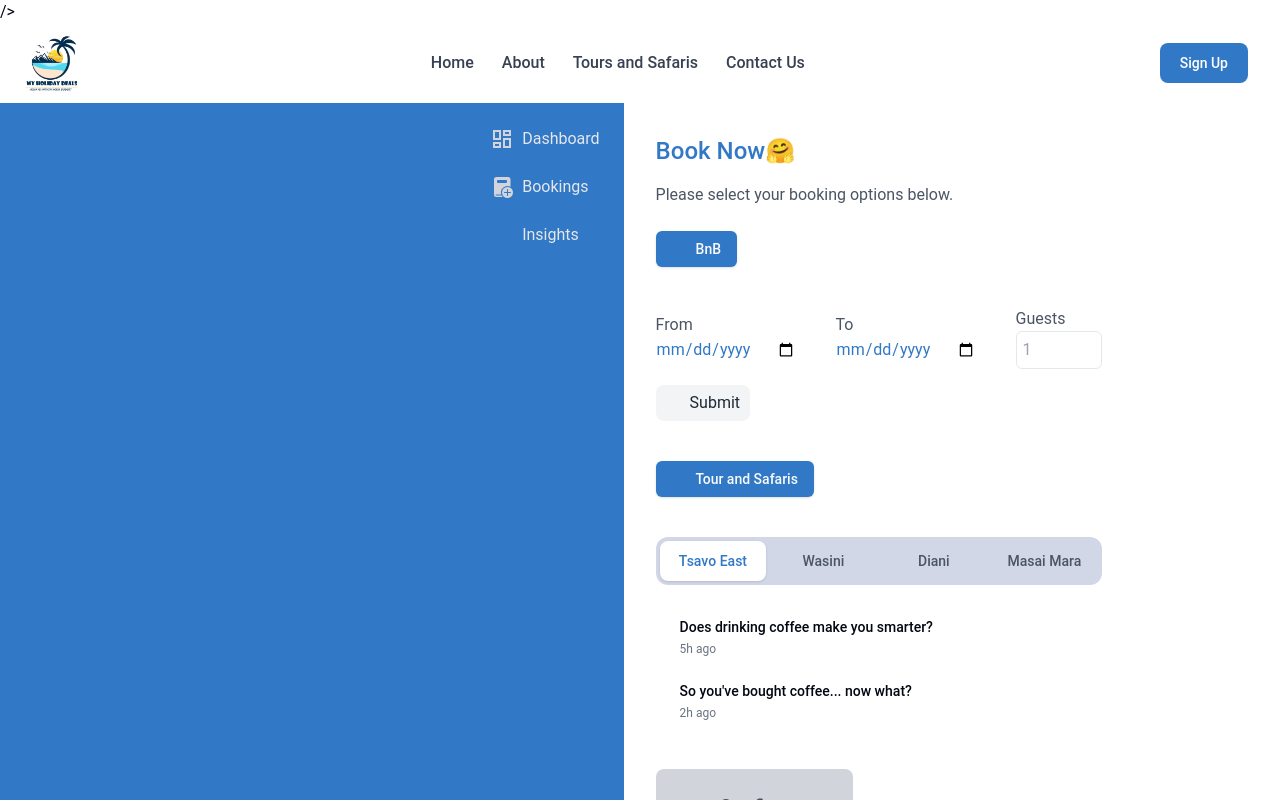
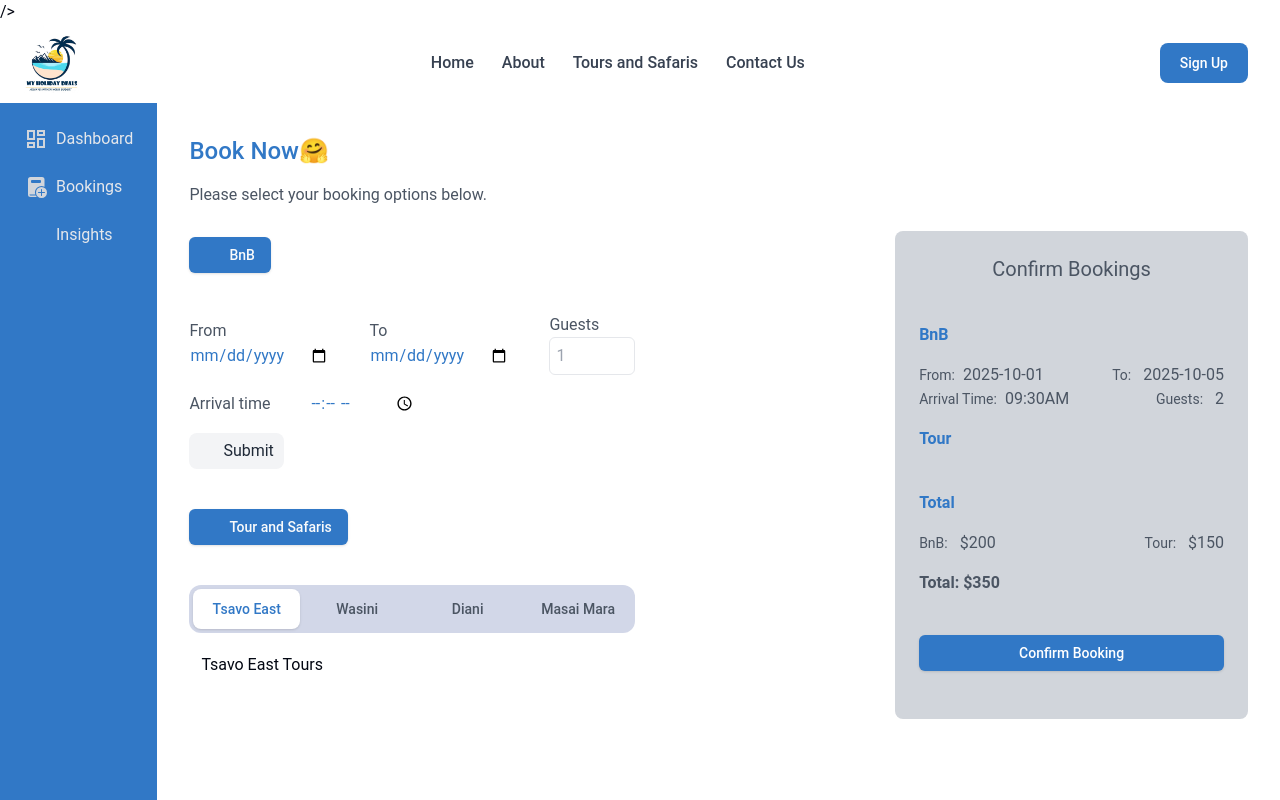
Before and after one commit to Paulhakeem/BnB, a Vue app in the folder BnB/: page /book-now in a window 1280 px wide. Shown: the top 800 px of the page. Built offline with nearby package versions, Linux system fonts and the light colour scheme; some icons are missing.

Commit message:
ading more components

```diff
--- a/BnB/src/components/BnB.vue
+++ b/BnB/src/components/BnB.vue
@@ -32,6 +32,11 @@
         />
       </div>
     </div>
+
+    <div class="flex gap-10 items-center mb-4">
+      <label for="text" class="text-gray-600">Arrival time</label>
+      <input type="time" class="text-[#3178c6]" />
+    </div>
     <a
       class="text-md py-1.5 px-2.5 inline-flex items-center gap-x-1.5 text-gray-800 bg-gray-100 hover:text-[#3178c6] rounded-lg focus:outline-hidden focus:text-[#3178c6]"
       href="#"
--- a/BnB/src/components/Booking/BookingMenu.vue
+++ b/BnB/src/components/Booking/BookingMenu.vue
@@ -1,9 +1,9 @@
 <template>
   <!-- Small Device -->
-  <div class="bg-[#3178c6] z-50 flex justify-between items-start sticky top-0 w-full">
+  <div class="bg-[#3178c6] z-50 flex justify-between items-start sticky top-0">
     <div v-for="(item, index) in icon" :key="index">
       <div
-        class="flex lg:hidden z-50 items-center justify-between p-4"
+        class="lg:hidden z-50 items-center p-4"
       >
         <Icon :icon="item.icon" class="cursor-pointer text-3xl text-gray-200" />
       </div>
--- /dev/null
+++ b/BnB/src/components/Tours/Diani.vue
@@ -0,0 +1,5 @@
+<template>
+  <div>Diani</div>
+</template>
+
+<script setup></script>
--- /dev/null
+++ b/BnB/src/components/Tours/MasaiMara.vue
@@ -0,0 +1,5 @@
+<template>
+  <div>masai mara</div>
+</template>
+
+<script setup></script>
--- /dev/null
+++ b/BnB/src/components/Tours/TsavoEast.vue
@@ -0,0 +1,5 @@
+<template>
+  <div>Tsavo East Tours</div>
+</template>
+
+<script setup></script>
--- /dev/null
+++ b/BnB/src/components/Tours/Wasini.vue
@@ -0,0 +1,5 @@
+<template>
+  <div>wasini</div>
+</template>
+
+<script setup></script>
--- a/BnB/src/components/Tours/tabs.vue
+++ b/BnB/src/components/Tours/tabs.vue
@@ -31,31 +31,11 @@
             'ring-white/60 ring-offset-2 ring-offset-[#3178c6] focus:outline-none focus:ring-2',
           ]"
         >
-          <ul>
-            <li
-              v-for="post in posts"
-              :key="post.id"
-              class="relative rounded-md p-3 hover:bg-gray-100"
-            >
-              <h3 class="text-sm font-medium leading-5">
-                {{ post.title }}
-              </h3>
-
-              <ul
-                class="mt-1 flex space-x-1 text-xs font-normal leading-4 text-gray-500"
-              >
-                <li>{{ post.date }}</li>
-              </ul>
-
-              <a
-                href="#"
-                :class="[
-                  'absolute inset-0 rounded-md',
-                  'ring-[#3178c6] focus:z-10 focus:outline-none focus:ring-2',
-                ]"
-              />
-            </li>
-          </ul>
+          <component
+            v-if="posts[0].component"
+            :is="posts[0].component"
+            class="w-full h-full"
+          />
         </TabPanel>
       </TabPanels>
     </TabGroup>
@@ -65,54 +45,30 @@
 <script setup>
 import { ref } from "vue";
 import { TabGroup, TabList, Tab, TabPanels, TabPanel } from "@headlessui/vue";
+import MasaiMara from "./MasaiMara.vue";
+import TsavoEast from "./TsavoEast.vue";
+import Wasini from "./Wasini.vue";
+import Diani from "./Diani.vue";
 
 const categories = ref({
   "Tsavo East": [
     {
-      id: 1,
-      title: "Does drinking coffee make you smarter?",
-      date: "5h ago",
-    },
-    {
-      id: 2,
-      title: "So you've bought coffee... now what?",
-      date: "2h ago",
+      component: TsavoEast,
     },
   ],
   Wasini: [
     {
-      id: 1,
-      title: "Is tech making coffee better or worse?",
-      date: "Jan 7",
-    },
-    {
-      id: 2,
-      title: "The most innovative things happening in coffee",
-      date: "Mar 19",
+      component: Wasini
     },
   ],
   Diani: [
     {
-      id: 1,
-      title: "Ask Me Anything: 10 answers to your questions about coffee",
-      date: "2d ago",
-    },
-    {
-      id: 2,
-      title: "The worst advice we've ever heard about coffee",
-      date: "4d ago",
+      component: Diani
     },
   ],
   "Masai Mara": [
     {
-      id: 1,
-      title: "Ask Me Anything: 10 answers to your questions about coffee",
-      date: "2d ago",
-    },
-    {
-      id: 2,
-      title: "The worst advice we've ever heard about coffee",
-      date: "4d ago",
+      component: MasaiMara,
     },
   ],
 });
--- a/BnB/src/views/BookNow.vue
+++ b/BnB/src/views/BookNow.vue
@@ -12,32 +12,59 @@
 
         <div class="flex-wrap lg:flex justify-between items-center">
           <div class="col-span-2">
-           <div class="space-y-10 mb-6 ">
+            <div class="space-y-10 mb-6">
               <Button class="flex gap-2 items-center bg-[#3178c6]">
                 <Icon icon="si:add-circle-fill" />
                 BnB</Button
               >
               <!-- section -->
-          <BnB/>
+              <BnB />
               <!--section  -->
               <Button class="flex gap-2 items-center bg-[#3178c6]">
                 <Icon icon="si:add-circle-fill" />
                 Tour and Safaris
               </Button>
               <!--section  -->
-          <Tabs/>
+              <Tabs />
               <!--section  -->
             </div>
           </div>
           <div class="bg-gray-300 p-6 rounded-lg w-full lg:w-1/3">
             <div class="space-y-10 mb-6">
-            <h5 class="text-xl text-gray-600 text-center">Confirm Bookings</h5>
+              <h5 class="text-xl text-gray-600 text-center">
+                Confirm Bookings
+              </h5>
               <section class="space-y-4">
                 <h6 class="text-md text-[#3178c6] font-semibold">BnB</h6>
-            <p class="text-gray-600">From: 2025-10-01</p>
-            <p class="text-gray-600">To: 2025-10-05</p>
-            <p class="text-gray-600">Guests: 2</p>
+                <div class="flex flex-wrap justify-between items-center">
+                  <p class="text-gray-600">
+                    <span class="text-sm pr-2">From:</span>2025-10-01
+                  </p>
+                  <p class="text-gray-600">
+                    <span class="text-sm pr-2">To:</span> 2025-10-05
+                  </p>
+                  <p class="text-gray-600">
+                    <span class="text-sm pr-2">Arrival Time:</span>09:30AM
+                  </p>
+
+                  <p class="text-gray-600">
+                    <span class="text-sm pr-2">Guests:</span> 2
+                  </p>
+                </div>
+
+                <h6 class="text-md text-[#3178c6] font-semibold">Tour</h6>
               </section>
+              <section class="space-y-4">
+                <h6 class="text-md text-[#3178c6] font-semibold">Total</h6>
+                <div class="flex justify-between items-center">
+                  <p class="text-gray-600"><span class="text-sm pr-2">BnB:</span> $200</p>
+                  <p class="text-gray-600"><span class="text-sm pr-2">Tour:</span> $150</p>
+                </div>
+                <p class="text-gray-600 font-bold">Total: $350</p>
+              </section>
+              <Button class="w-full bg-[#3178c6] text-white">
+                Confirm Booking
+              </Button>
             </div>
           </div>
         </div>
```
Lines whose indentation alone changed are shown as unchanged.
